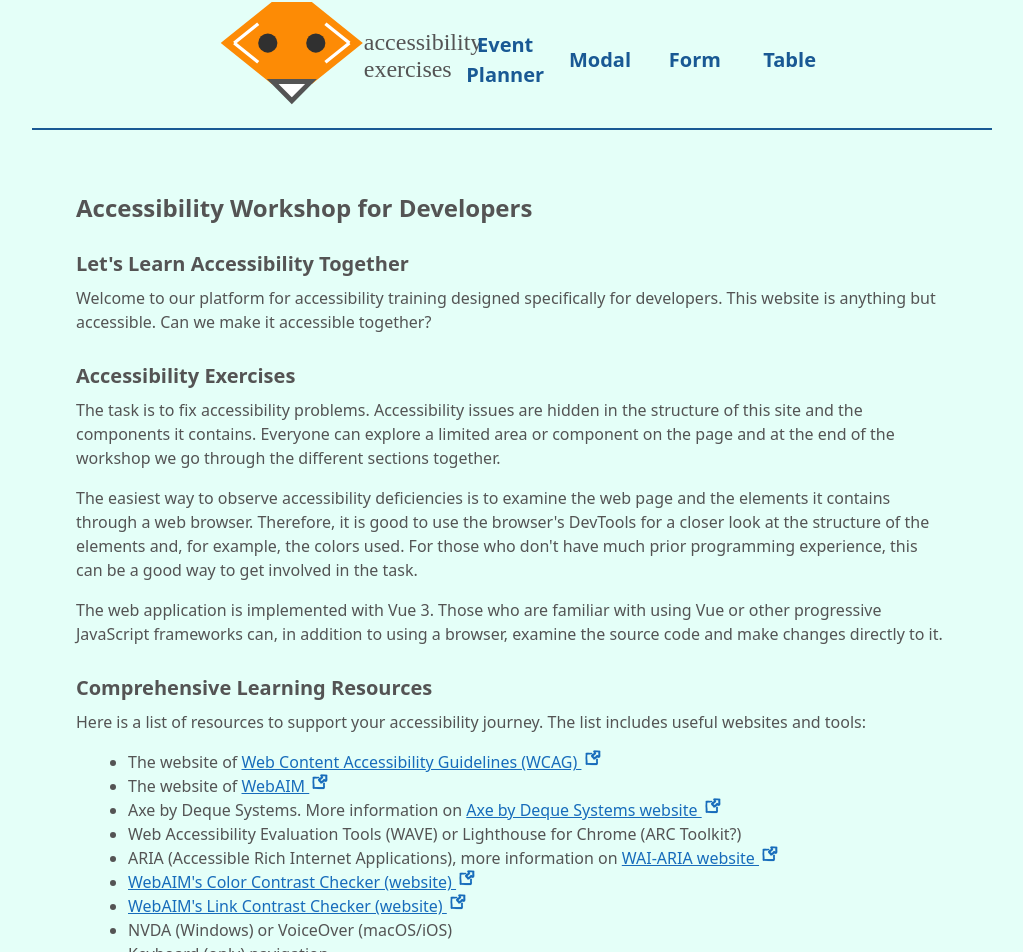
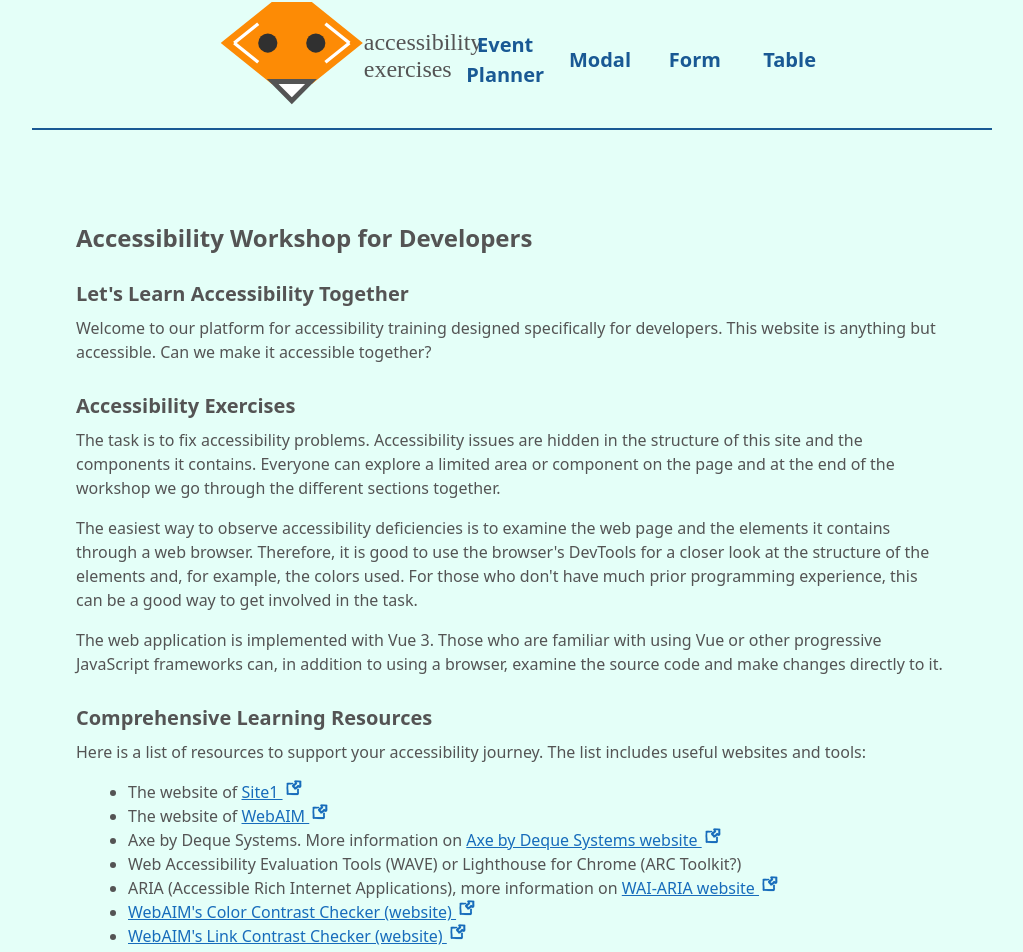
Before and after one commit to laladdin/accessibility-workshop, a Vue app: page / in a window 1280 px wide. Shown: the part 58-1010 px from the top of the page, without its empty margins (128-1151 px from the left). Built offline with nearby package versions, Linux system fonts and the light colour scheme.

Commit message:
homebreaker

```diff
--- a/src/views/Home.vue
+++ b/src/views/Home.vue
@@ -1,11 +1,11 @@
 <template>
   <div>
-    <h1>Accessibility Workshop for Developers</h1>
-    <h2>Let's Learn Accessibility Together</h2>
+    <h2 class="big-heading">Accessibility Workshop for Developers</h2>
+    <h1 class="heading">Let's Learn Accessibility Together</h1>
     <p>
       Welcome to our platform for accessibility training designed specifically for developers. This website is anything but accessible. Can we make it accessible together?
     </p>
-    <h2>Accessibility Exercises</h2>
+    <h4 class="heading">Accessibility Exercises</h4>
     <p>
       The task is to fix accessibility problems. Accessibility issues are hidden in the structure of this site and the components it contains. Everyone can explore a limited area or component on the page and at the end of the workshop we go through the different sections together.
     </p>
@@ -15,7 +15,7 @@
     <p>
       The web application is implemented with Vue 3. Those who are familiar with using Vue or other progressive JavaScript frameworks can, in addition to using a browser, examine the source code and make changes directly to it.
     </p>
-    <h2>Comprehensive Learning Resources</h2>
+    <h1 class="heading">Comprehensive Learning Resources</h1>
     <p>
         Here is a list of resources to support your accessibility journey. The list includes useful websites and tools:
     </p>
@@ -29,9 +29,8 @@
           @mouseout="hovering = ''"
           @focus="focused = 'link1'"
           @blur="focused = ''">
-          Web Content Accessibility Guidelines (WCAG)
+          Site1
           <img class="outside-link-icon" :src="hovering === 'link1'|| focused === 'link1' ? iconHover : icon" alt="" aria-hidden="true">
-          <span class="sr-only">(opens in a new window)</span>
         </a>
       </li>
       <li>The website of
@@ -45,7 +44,6 @@
           @blur="focused = ''">
           WebAIM
           <img class="outside-link-icon" :src="hovering === 'link2'|| focused === 'link2' ? iconHover : icon" alt="" aria-hidden="true">
-          <span class="sr-only">(opens in a new window)</span>
         </a>
       </li>
       <li>Axe by Deque Systems. More information on
@@ -59,7 +57,6 @@
           @blur="focused = ''">
           Axe by Deque Systems website
           <img class="outside-link-icon" :src="hovering === 'link3'|| focused === 'link3' ? iconHover : icon" alt="" aria-hidden="true">
-          <span class="sr-only">(opens in a new window)</span>
         </a>
       </li>
       <li>Web Accessibility Evaluation Tools (WAVE) or Lighthouse for Chrome (ARC Toolkit?)</li>
@@ -74,7 +71,6 @@
           @blur="focused = ''">
           WAI-ARIA website
           <img class="outside-link-icon" :src="hovering === 'link4'|| focused === 'link4' ? iconHover : icon" alt="" aria-hidden="true">
-          <span class="sr-only">(opens in a new window)</span>
         </a>
       </li>
       <li>
@@ -88,7 +84,6 @@
           @blur="focused = ''">
           WebAIM's Color Contrast Checker (website)
           <img class="outside-link-icon" :src="hovering === 'link5'|| focused === 'link5' ? iconHover : icon" alt="" aria-hidden="true">
-          <span class="sr-only">(opens in a new window)</span>
         </a>
       </li>
       <li>
@@ -102,7 +97,6 @@
           @blur="focused = ''">
           WebAIM's Link Contrast Checker (website)
           <img class="outside-link-icon" :src="hovering === 'link6'|| focused === 'link6' ? iconHover : icon" alt="" aria-hidden="true">
-          <span class="sr-only">(opens in a new window)</span>
         </a>
       </li>
       <li>NVDA (Windows) or VoiceOver (macOS/iOS)</li>
@@ -110,14 +104,14 @@
     </ul>
     <p>
       You can find more detailed instructions on the <a class="outside-link"
-          href="https://github.com/laladdin/accessibility-exercises/blob/main/README.md"
+          href="https://github.com/laladdin/accessibility-workshop/blob/main/README.md"
           target="_blank"
           rel="noopener noreferrer"
           @mouseover="hovering = 'link7'"
           @mouseout="hovering = ''"
           @focus="focused = 'link7'"
           @blur="focused = ''">
-          README page of the project
+          README
           <img class="outside-link-icon" :src="hovering === 'link7' || focused === 'link7' ? iconHover : icon" alt="" aria-hidden="true">
         </a>
     </p>
@@ -147,6 +141,19 @@
     margin-bottom: 10px;
   }
 
+  .heading {
+    font-size: 20px;
+    font-weight: bold;
+    margin-top: 30px;
+    margin-bottom: 10px;
+  }
+
+  .big-heading {
+    font-size: 24px;
+    font-weight: bold;
+    margin-bottom: 20px;
+  }
+
   ul {
     margin-left: 20px;
     margin-bottom: 20px;
```
